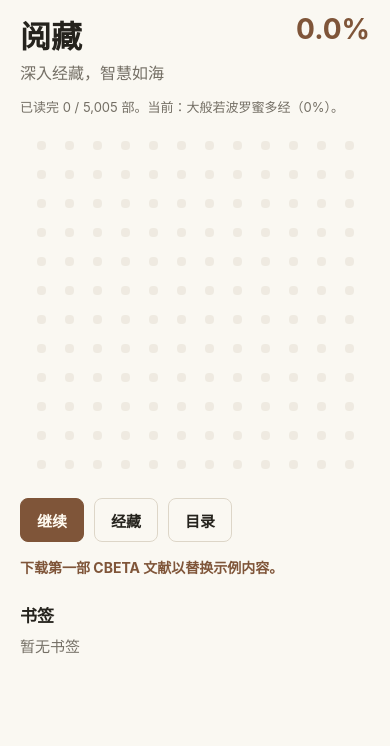
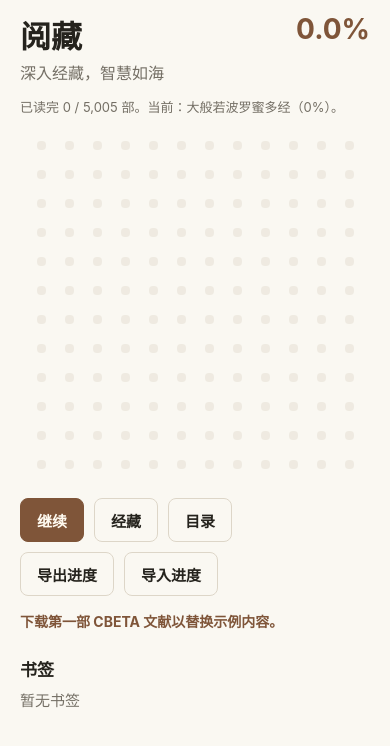
Before and after one commit to XipanXiao/sutrareader, a React Native app: screen / in a window 390 px wide. Shown: the top 746 px of the page. Built offline with nearby package versions, Linux system fonts and the light colour scheme; what expo-file-system, opencc-js would draw is missing.

Commit message:
Add progress import export

```diff
--- a/App.tsx
+++ b/App.tsx
@@ -1,7 +1,11 @@
 import { StatusBar } from "expo-status-bar";
+import * as DocumentPicker from "expo-document-picker";
+import * as FileSystem from "expo-file-system/legacy";
+import * as Sharing from "expo-sharing";
 import React, { useEffect, useMemo, useRef, useState } from "react";
 import {
   ActivityIndicator,
+  Alert,
   Animated,
   Pressable,
   PanResponder,
@@ -297,6 +301,68 @@ function SutraReaderApp() {
       true,
     );
     openCatalogItem(nextCatalogItem, "reader", nextState);
+  };
+
+  const exportProgress = async () => {
+    const fileName = `yuezang-progress-${new Date()
+      .toISOString()
+      .replace(/[:.]/g, "-")}.json`;
+    const fileUri = `${FileSystem.cacheDirectory ?? ""}${fileName}`;
+    const payload = {
+      app: "阅藏",
+      schemaVersion: 1,
+      exportedAt: new Date().toISOString(),
+      state: normalizeReaderState(readerState),
+    };
+
+    try {
+      await FileSystem.writeAsStringAsync(fileUri, JSON.stringify(payload, null, 2));
+      if (await Sharing.isAvailableAsync()) {
+        await Sharing.shareAsync(fileUri, {
+          dialogTitle: "导出阅藏进度",
+          mimeType: "application/json",
+          UTI: "public.json",
+        });
+      } else {
+        Alert.alert("已导出", `进度文件已保存到：${fileUri}`);
+      }
+    } catch (error) {
+      Alert.alert(
+        "导出失败",
+        error instanceof Error ? error.message : "无法导出进度文件",
+      );
+    }
+  };
+
+  const importProgress = async () => {
+    try {
+      const picked = await DocumentPicker.getDocumentAsync({
+        type: ["application/json", "text/json", "public.json"],
+        copyToCacheDirectory: true,
+      });
+
+      if (picked.canceled) {
+        return;
+      }
+
+      const uri = picked.assets[0]?.uri;
+      if (!uri) {
+        Alert.alert("导入失败", "没有选择进度文件");
+        return;
+      }
+
+      const raw = await FileSystem.readAsStringAsync(uri);
+      const parsed = JSON.parse(raw);
+      const importedState = parseImportedReaderState(parsed);
+      const nextState = normalizeReaderState(mergeReaderStates(readerState, importedState));
+      persist(nextState);
+      Alert.alert("导入完成", "进度和书签已合并到本机。");
+    } catch (error) {
+      Alert.alert(
+        "导入失败",
+        error instanceof Error ? error.message : "无法读取这个进度文件",
+      );
+    }
   };
 
   return (
@@ -331,6 +397,8 @@ function SutraReaderApp() {
           }
           onOpenBookmark={openBookmark}
           onDeleteBookmark={deleteBookmark}
+          onExportProgress={exportProgress}
+          onImportProgress={importProgress}
           onLoadDefault={() => openCatalogItem(defaultCatalogItem)}
         />
       ) : null}
@@ -414,6 +482,8 @@ function HomeScreen({
   onOpenGlobalSegment,
   onOpenBookmark,
   onDeleteBookmark,
+  onExportProgress,
+  onImportProgress,
   onLoadDefault,
 }: {
   theme: Theme;
@@ -429,6 +499,8 @@ function HomeScreen({
   onOpenGlobalSegment: (segment: GlobalProgressSegment) => void;
   onOpenBookmark: (bookmark: Bookmark) => void;
   onDeleteBookmark: (bookmark: Bookmark) => void;
+  onExportProgress: () => void;
+  onImportProgress: () => void;
   onLoadDefault: () => void;
 }) {
   const activeBookmarks = readerState.bookmarks.filter(
@@ -483,6 +555,10 @@ function HomeScreen({
         <Button label="继续" theme={theme} filled onPress={onContinue} />
         <Button label="经藏" theme={theme} onPress={onOpenLibrary} />
         <Button label="目录" theme={theme} onPress={onOpenOutline} />
+      </View>
+      <View style={styles.secondaryActionRow}>
+        <Button label="导出进度" theme={theme} onPress={onExportProgress} />
+        <Button label="导入进度" theme={theme} onPress={onImportProgress} />
       </View>
 
       {currentWork.id === sampleSutra.id ? (
@@ -1515,6 +1591,97 @@ function createBookmark(
   };
 }
 
+function parseImportedReaderState(value: unknown): ReaderState {
+  const maybePayload = value as { state?: unknown };
+  const maybeState = (maybePayload.state ?? value) as Partial<ReaderState>;
+
+  if (!maybeState || !Array.isArray(maybeState.readRanges)) {
+    throw new Error("这不是有效的阅藏进度文件");
+  }
+
+  return {
+    bookmarks: Array.isArray(maybeState.bookmarks) ? maybeState.bookmarks : [],
+    completionAnchor: maybeState.completionAnchor,
+    readRanges: maybeState.readRanges,
+    activeSessionStart: maybeState.activeSessionStart,
+    lastPosition: maybeState.lastPosition,
+  };
+}
+
+function mergeReaderStates(local: ReaderState, incoming: ReaderState): ReaderState {
+  return {
+    bookmarks: mergeBookmarks(local.bookmarks, incoming.bookmarks),
+    completionAnchor: newerBookmark(local.completionAnchor, incoming.completionAnchor),
+    readRanges: mergeReadRanges(local.readRanges, incoming.readRanges),
+    activeSessionStart: newerPosition(local.activeSessionStart, incoming.activeSessionStart),
+    lastPosition: newerPosition(local.lastPosition, incoming.lastPosition),
+  };
+}
+
+function mergeReadRanges(
+  local: ReaderState["readRanges"],
+  incoming: ReaderState["readRanges"],
+) {
+  const byKey = new Map<string, ReaderState["readRanges"][number]>();
+
+  for (const range of [...local, ...incoming]) {
+    const key =
+      range.id ??
+      [
+        range.workId,
+        range.startOffset,
+        range.endOffset,
+        range.start?.textBlockId,
+        range.start?.charOffset,
+        range.end?.textBlockId,
+        range.end?.charOffset,
+      ].join(":");
+    byKey.set(key, range);
+  }
+
+  return Array.from(byKey.values());
+}
+
+function mergeBookmarks(local: Bookmark[], incoming: Bookmark[]) {
+  const byWork = new Map<string, Bookmark>();
+
+  for (const bookmark of [...local, ...incoming].filter((item) => !item.isCompletionAnchor)) {
+    const previous = byWork.get(bookmark.workId);
+    if (!previous || timestamp(bookmark.updatedAt) >= timestamp(previous.updatedAt)) {
+      byWork.set(bookmark.workId, bookmark);
+    }
+  }
+
+  return Array.from(byWork.values()).sort(
+    (a, b) => timestamp(b.updatedAt) - timestamp(a.updatedAt),
+  );
+}
+
+function newerBookmark(local?: Bookmark, incoming?: Bookmark) {
+  if (!local) {
+    return incoming;
+  }
+  if (!incoming) {
+    return local;
+  }
+  return timestamp(incoming.updatedAt) >= timestamp(local.updatedAt) ? incoming : local;
+}
+
+function newerPosition(local?: ReadingPosition, incoming?: ReadingPosition) {
+  if (!local) {
+    return incoming;
+  }
+  if (!incoming) {
+    return local;
+  }
+  return timestamp(incoming.createdAt) >= timestamp(local.createdAt) ? incoming : local;
+}
+
+function timestamp(value?: string) {
+  const time = value ? Date.parse(value) : Number.NaN;
+  return Number.isFinite(time) ? time : 0;
+}
+
 function normalizeReaderState(state: ReaderState): ReaderState {
   const completedWorkIds = completedWorkIdsFromRanges(state.readRanges);
   const completionAnchor =
@@ -1725,6 +1892,12 @@ const styles = StyleSheet.create({
     gap: 10,
     marginTop: 22,
   },
+  secondaryActionRow: {
+    flexDirection: "row",
+    flexWrap: "wrap",
+    gap: 10,
+    marginTop: 10,
+  },
   button: {
     alignItems: "center",
     borderRadius: 8,
--- a/package.json
+++ b/package.json
@@ -16,7 +16,9 @@
     "@expo/metro-runtime": "~6.1.2",
     "@react-native-async-storage/async-storage": "2.2.0",
     "expo": "^54.0.0",
+    "expo-document-picker": "~14.0.8",
     "expo-file-system": "~19.0.22",
+    "expo-sharing": "~14.0.8",
     "expo-status-bar": "~3.0.9",
     "opencc-js": "^1.3.1",
     "react": "19.1.0",
```
Also changed, not shown: 2 other files (tests, documents, lock files or other folders).
